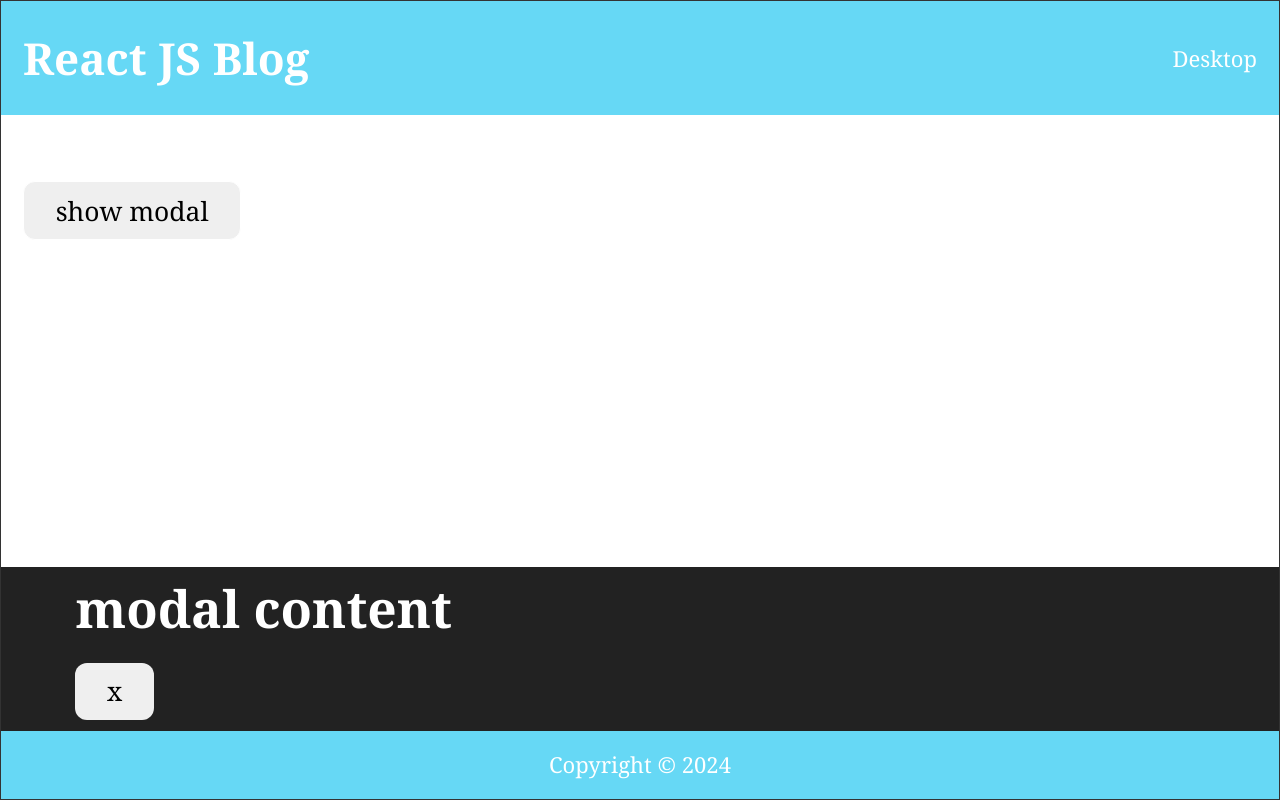
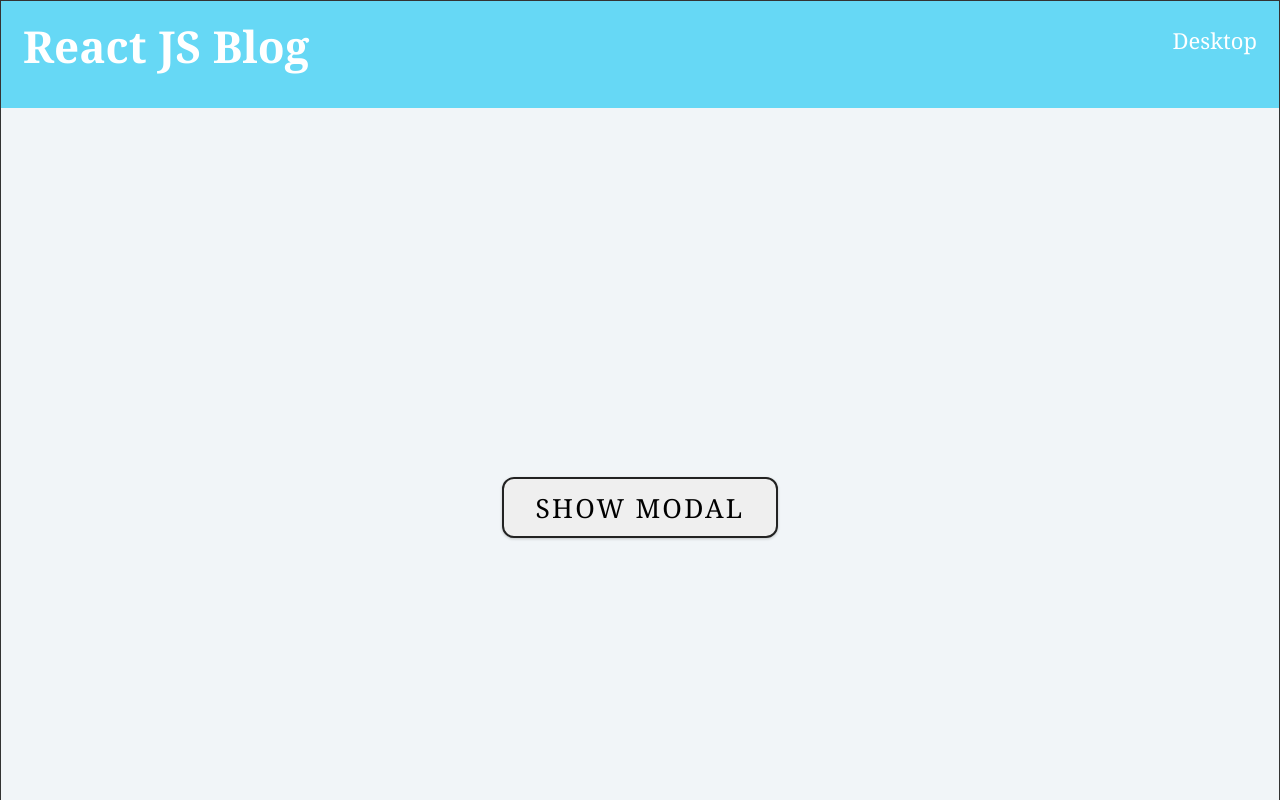
Before and after one commit to Jogata/SoftUni-React-Project, a React (Vite) app in the folder client/: page / in a window 1280 px wide. Shown: the top 800 px of the page. Built offline with nearby package versions, Linux system fonts and the light colour scheme; a web font is replaced by a local one.

Commit message:
modal - css

```diff
--- a/client/public/styles.css
+++ b/client/public/styles.css
@@ -1051,3 +1051,196 @@ body {
   font-family: inherit;
   border: 1px solid grey;
 }
+
+main {
+  /* dark shades of primary color*/
+  --clr-primary-1: hsl(205, 86%, 17%);
+  --clr-primary-2: hsl(205, 77%, 27%);
+  --clr-primary-3: hsl(205, 72%, 37%);
+  --clr-primary-4: hsl(205, 63%, 48%);
+  /* primary/main color */
+  --clr-primary-5: hsl(205, 78%, 60%);
+  /* lighter shades of primary color */
+  --clr-primary-6: hsl(205, 89%, 70%);
+  --clr-primary-7: hsl(205, 90%, 76%);
+  --clr-primary-8: hsl(205, 86%, 81%);
+  --clr-primary-9: hsl(205, 90%, 88%);
+  --clr-primary-10: hsl(205, 100%, 96%);
+  /* darkest grey - used for headings */
+  --clr-grey-1: hsl(209, 61%, 16%);
+  --clr-grey-2: hsl(211, 39%, 23%);
+  --clr-grey-3: hsl(209, 34%, 30%);
+  --clr-grey-4: hsl(209, 28%, 39%);
+  /* grey used for paragraphs */
+  --clr-grey-5: hsl(210, 22%, 49%);
+  --clr-grey-6: hsl(209, 23%, 60%);
+  --clr-grey-7: hsl(211, 27%, 70%);
+  --clr-grey-8: hsl(210, 31%, 80%);
+  --clr-grey-9: hsl(212, 33%, 89%);
+  --clr-grey-10: hsl(210, 36%, 96%);
+  --clr-white: #fff;
+  --clr-red-dark: hsl(360, 67%, 44%);
+  --clr-red-light: hsl(360, 71%, 66%);
+  --clr-green-dark: hsl(125, 67%, 44%);
+  --clr-green-light: hsl(125, 71%, 66%);
+  --clr-black: #222;
+  --transition: all 0.3s linear;
+  --spacing: 0.1rem;
+  --radius: 0.25rem;
+  --light-shadow: 0 5px 15px rgba(0, 0, 0, 0.1);
+  --dark-shadow: 0 5px 15px rgba(0, 0, 0, 0.2);
+  --max-width: 1170px;
+  --fixed-width: 620px;
+}
+
+main {
+  color: var(--clr-grey-1);
+  font-size: 0.875rem;
+  line-height: 1.5;
+  background-color: var(--clr-grey-10);
+}
+
+h1,
+h2,
+h3,
+h4 {
+  letter-spacing: var(--spacing);
+  text-transform: capitalize;
+  line-height: 1.25;
+  margin-bottom: 0.75rem;
+}
+h1 {
+  font-size: 3rem;
+}
+h2 {
+  font-size: 2rem;
+}
+h3 {
+  font-size: 1.25rem;
+}
+h4 {
+  font-size: 0.875rem;
+}
+
+p {
+  margin-bottom: 1.25rem;
+  color: var(--clr-grey-5);
+}
+
+@media screen and (min-width: 800px) {
+  main {
+    font-size: 1rem;
+  }
+  h1 {
+    font-size: 4rem;
+  }
+  h2 {
+    font-size: 2.5rem;
+  }
+  h3 {
+    font-size: 1.75rem;
+  }
+  h4 {
+    font-size: 1rem;
+  }
+  h1,
+  h2,
+  h3,
+  h4 {
+    line-height: 1;
+  }
+}
+
+.section {
+  width: 90vw;
+  max-width: var(--max-width);
+  margin: 0 auto;
+}
+
+@media screen and (min-width: 992px) {
+  .section {
+    width: 95vw;
+  }
+}
+
+main {
+  min-height: 100vh;
+  display: flex;
+  align-items: center;
+  justify-content: center;
+}
+
+@keyframes bounce {
+  0% {
+    transform: scale(1);
+  }
+  50% {
+    transform: scale(1.5);
+  }
+  100% {
+    transform: scale(1);
+  }
+}
+
+.btn {
+  display: inline-block;
+  margin: 0.5rem;
+  padding: 0.375rem 0.75rem;
+  color: var(--clr-white);
+  font-size: 0.875rem;
+  text-transform: uppercase;
+  letter-spacing: var(--spacing);
+  border: 2px solid var(--clr-black);
+  border-radius: var(--radius);
+  background-color: var(--clr-black);
+  box-shadow: 0 1px 3px rgba(0, 0, 0, 0.2);
+  transition: var(--transition);
+  cursor: pointer;
+}
+.btn:hover {
+  color: var(--clr-black);
+  background-color: transparent;
+}
+
+.body .modal-overlay {
+  position: fixed;
+  top: 0;
+  left: 0;
+  width: 100%;
+  max-width: 100%;
+  height: 100%;
+  display: grid;
+  place-items: center;
+  background-color: rgba(0, 0, 0, 0.5);
+  transition: var(--transition);
+  visibility: hidden;
+  z-index: -1;
+}
+
+.body .show-modal {
+  visibility: visible;
+  z-index: 10;
+}
+
+.modal-container {
+  position: relative;
+  width: 90vw;
+  max-width: var(--fixed-width);
+  min-height: 30vh;
+  display: grid;
+  place-items: center;
+  text-align: center;
+  border-radius: var(--radius);
+  background-color: var(--clr-white);
+}
+
+.close-modal-btn {
+  position: absolute;
+  top: 1rem;
+  right: 1rem;
+  color: var(--clr-red-dark);
+  font-size: 2rem;
+  border-color: transparent;
+  background-color: transparent;
+  cursor: pointer;
+}
```
